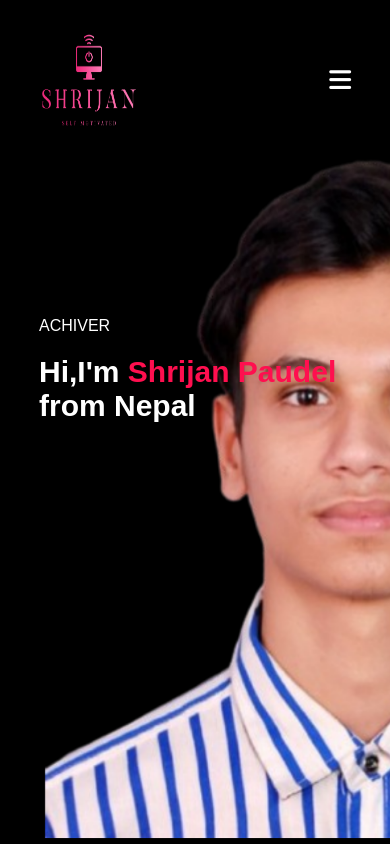
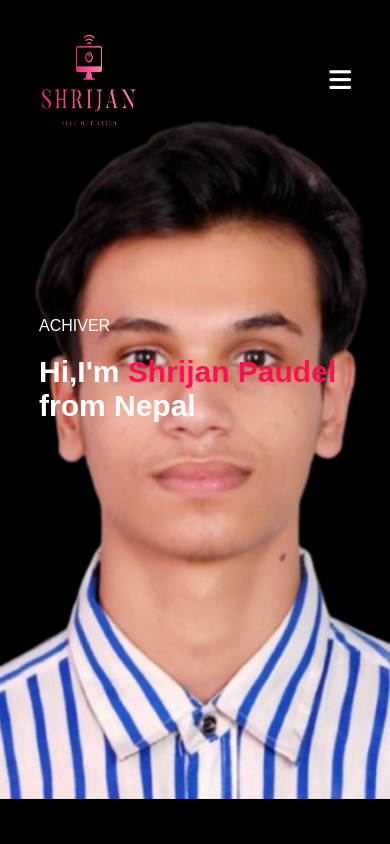
Before and after one commit to SrijanPoudel/portfolio1, a plain HTML site: page index.html in a window 390 px wide. Shown: the top 844 px of the page. Drawn offline with Linux system fonts and the light colour scheme.

Commit message:
Update web.css

```diff
--- a/web.css
+++ b/web.css
@@ -375,7 +375,7 @@ nav .fa-solid{
 }
 @media only screen and (max-width:600px){
     #header{
-        background-image: url(images/srijan2.png);
+        background-image: url(images/srijan3.png);
     }
     .header-text{
         font-size: 16px;
```
